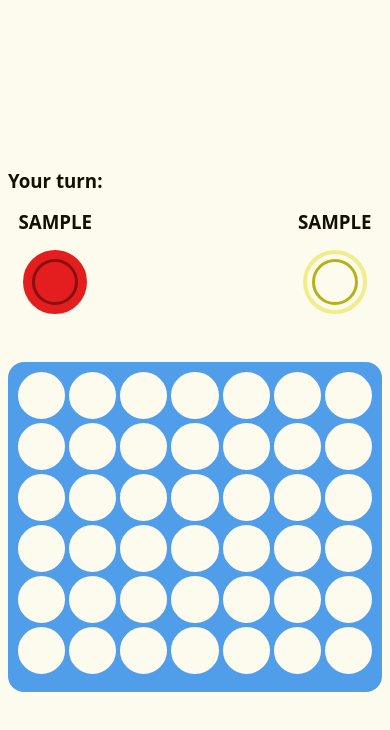
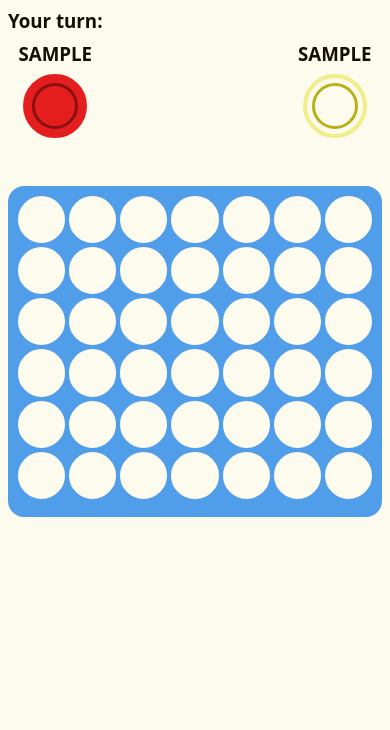
Before and after one commit to EricClasson/Connect_4_group_project, a React (Vite) app: page / in a window 390 px wide. Both pictures are taken after typing "Sample", "Sample" into the empty fields and a click on the button "Start Game". Shown: the top 730 px of the page. Built offline with nearby package versions, Linux system fonts and the light colour scheme.

Commit message:
fixing responsiv

```diff
--- a/src/App.css
+++ b/src/App.css
@@ -110,7 +110,7 @@ body {
   display: flex;
   flex-direction: column;
   align-items: center;
-  gap: 1rem;
+  gap: 0.5rem;
 }
 .corner-display h3 {
   margin-block: 0;
--- a/src/index.css
+++ b/src/index.css
@@ -10,7 +10,7 @@ body {
   color: var(--text);
 }
 #root {
-  width: min(100% - 0rem, 85vh);
+  width: min(100% - 0rem, 80vh);
   margin-inline: auto;
   --text: #131002;
   --background: #fdfaee;
--- a/src/styles/registerCreatePlayer.css
+++ b/src/styles/registerCreatePlayer.css
@@ -7,7 +7,6 @@ body {
   align-items: center;
   justify-content: center;
   flex-direction: column;
-    min-height: 100dvh;
 }
 
 .modal {
@@ -83,7 +82,8 @@ body {
   border: 0;
   background-color: var(--primary);
   font-weight: 500;
-    transition: transfrom 0.25s ease, background-color 0.25s ease, color 0.25s ease;
+  transition: transfrom 0.25s ease, background-color 0.25s ease,
+    color 0.25s ease;
   cursor: pointer;
 }
 .btn:hover {
```
Lines whose indentation alone changed are shown as unchanged.
